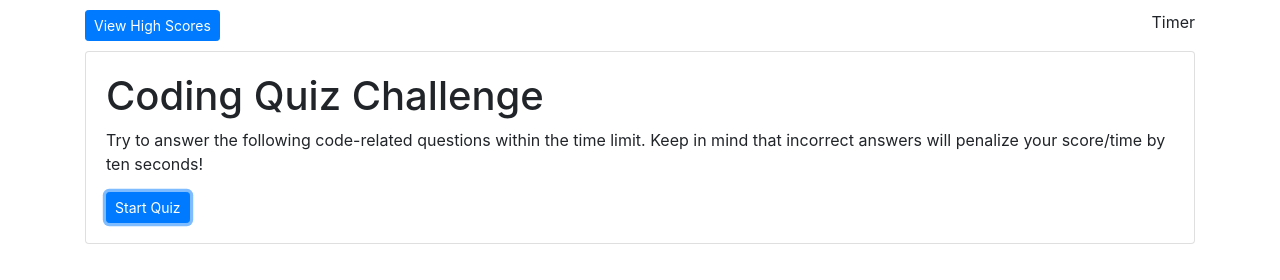
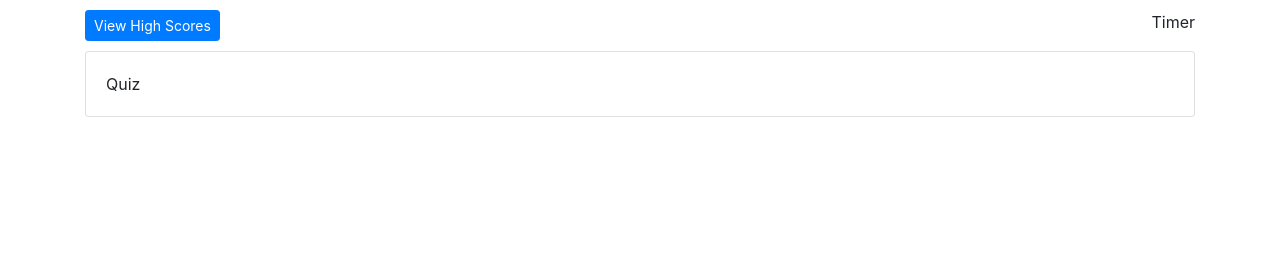
Before and after one commit to songwright/quiz-app, a plain HTML site: page index.html in a window 1280 px wide. Both pictures are taken after a click on the button "Start Quiz". Drawn offline with nearby package versions, Linux system fonts and the light colour scheme.

Commit message:
Add variables and event listener for start button

```diff
--- a/script.js
+++ b/script.js
@@ -0,0 +1,33 @@
+let startButton = document.querySelector("#start-quiz-btn");
+let startCard = document.querySelector("#start-card");
+let quizCard = document.querySelector("#quiz-card");
+
+startButton.addEventListener('click', function (event) {
+  event.preventDefault();
+  quizCard.setAttribute("style", "display: flex")
+  startCard.setAttribute("style", "display: none")
+});
+
+// Timer functions based on a timer by Daniel Hug https://jsfiddle.net/Daniel_Hug/pvk6p/
+// function tick() {
+//   seconds +=1;
+//   if (seconds >= 60) { // The hexigesimal number base for seconds converts them to minutes at 60 seconds.
+//       seconds = 0;
+//       minutes +=1;
+//   }
+//   clock.textContent = (minutes ? (minutes > 9 ? minutes : "0" + minutes) : "00") + ":" + (seconds > 9 ? seconds : "0" + seconds);
+//   timer();
+// }
+
+// function timer() {
+//   t = setTimeout(tick, 1000);
+// }
+
+// function stopClock () {
+//   clearTimeout(t);
+// }
+
+// function clearClock () {
+//   clock.textContent = "00:00";
+//       seconds = 0; minutes = 0;
+// }
--- a/style.css
+++ b/style.css
@@ -17,6 +17,7 @@
 #quiz-card {
   display: none;
 }
+
 #final-card {
   display: none;
 }
```
